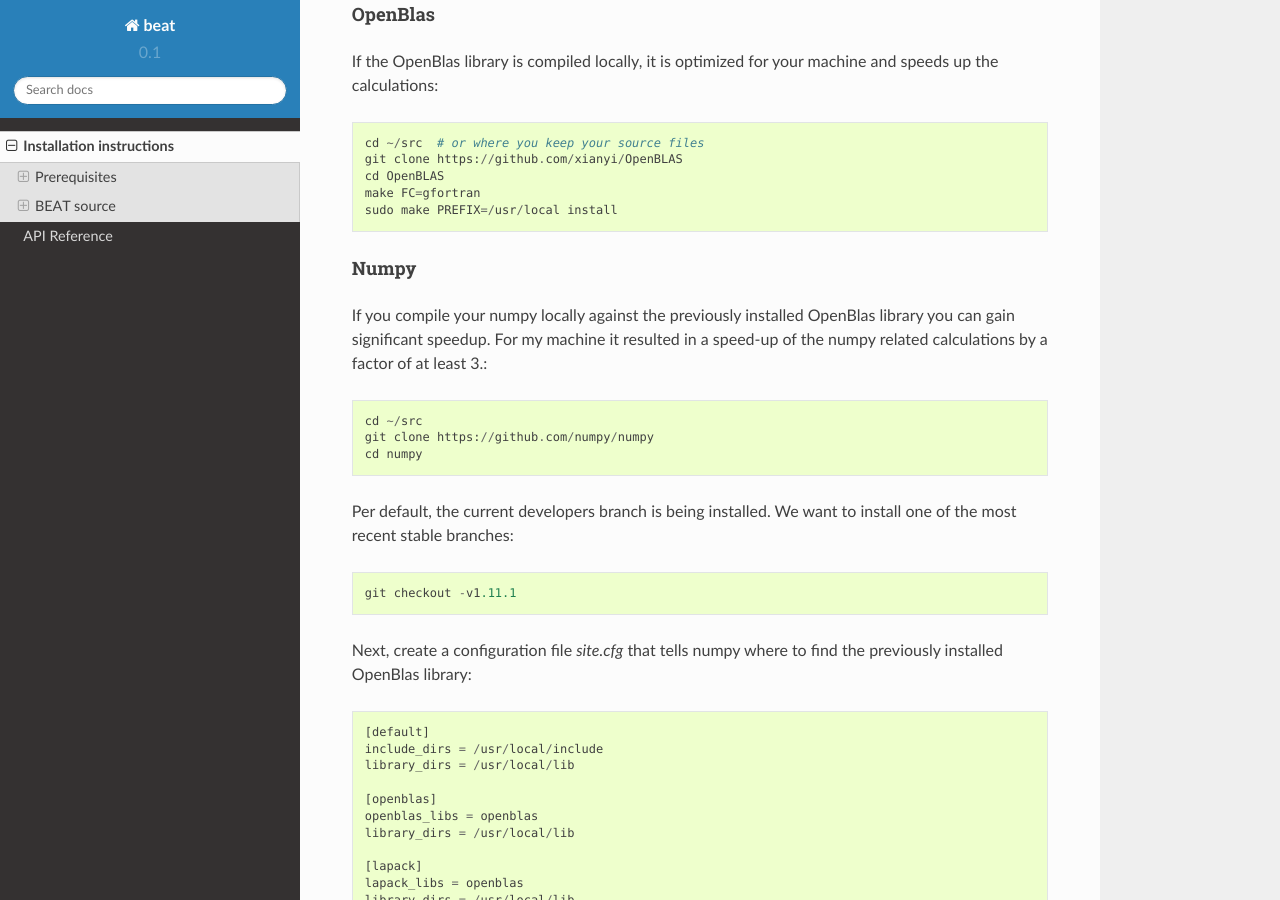
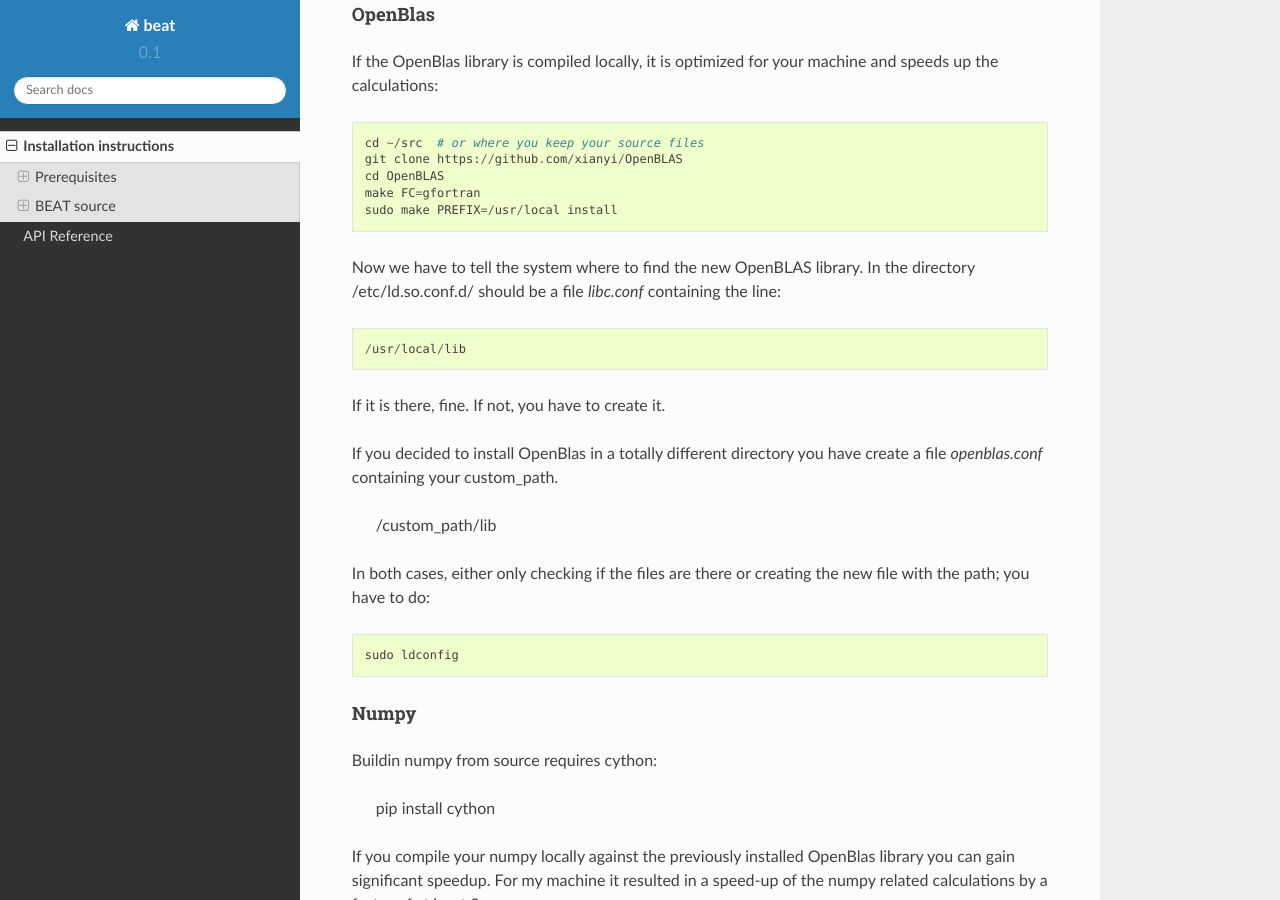
Before and after one commit to hvasbath/beat, a Sphinx documentation site: the page built from docs/installation.rst, in a window 1280 px wide and 900 px high, scrolled down 811 px. Built offline with Sphinx 7.4.7 and the Read the Docs theme 2.0.0, drawn with Linux system fonts in a browser that asks for light colours; some of the changed text lies outside the part shown.

Commit message:
update install and bugfix in config

```diff
--- a/docs/installation.rst
+++ b/docs/installation.rst
@@ -42,8 +42,30 @@ and speeds up the calculations::
     make FC=gfortran
     sudo make PREFIX=/usr/local install
 
+Now we have to tell the system where to find the new OpenBLAS library.
+In the directory /etc/ld.so.conf.d/ should be a file `libc.conf` containing
+the line::
+
+    /usr/local/lib
+
+If it is there, fine. If not, you have to create it.
+
+If you decided to install OpenBlas in a totally different directory you have
+create a file `openblas.conf` containing your custom_path.
+
+    /custom_path/lib
+
+In both cases, either only checking if the files are there or creating the new
+file with the path; you have to do::
+
+    sudo ldconfig
+
 Numpy
 """""
+Buildin numpy from source requires cython:
+
+    pip install cython
+
 If you compile your numpy locally against the previously installed OpenBlas
 library you can gain significant speedup. For my machine it resulted
 in a speed-up of the numpy related calculations by a factor of at least 3.::
@@ -55,7 +77,7 @@ in a speed-up of the numpy related calculations by a factor of at least 3.::
 Per default, the current developers branch is being installed. We want to
 install one of the most recent stable branches::
 
-    git checkout -v1.11.1
+    git checkout v1.11.1
 
 Next, create a configuration file `site.cfg` that tells numpy where to find the
 previously installed OpenBlas library::
@@ -218,7 +241,7 @@ Main Packages
 ^^^^^^^^^^^^^
 
 BEAT relies on 2 main libraries. Detailed installation instructions for each
-can be found on the respective websites::
+can be found on the respective websites:
 
 `pyrocko <http://pyrocko.org/>`__
 `pymc3 <https://github.com/pymc-devs/pymc3>`__
```
Also changed, not shown: other parts of docs/installation.rst (+1 -0 lines), 1 other file.
